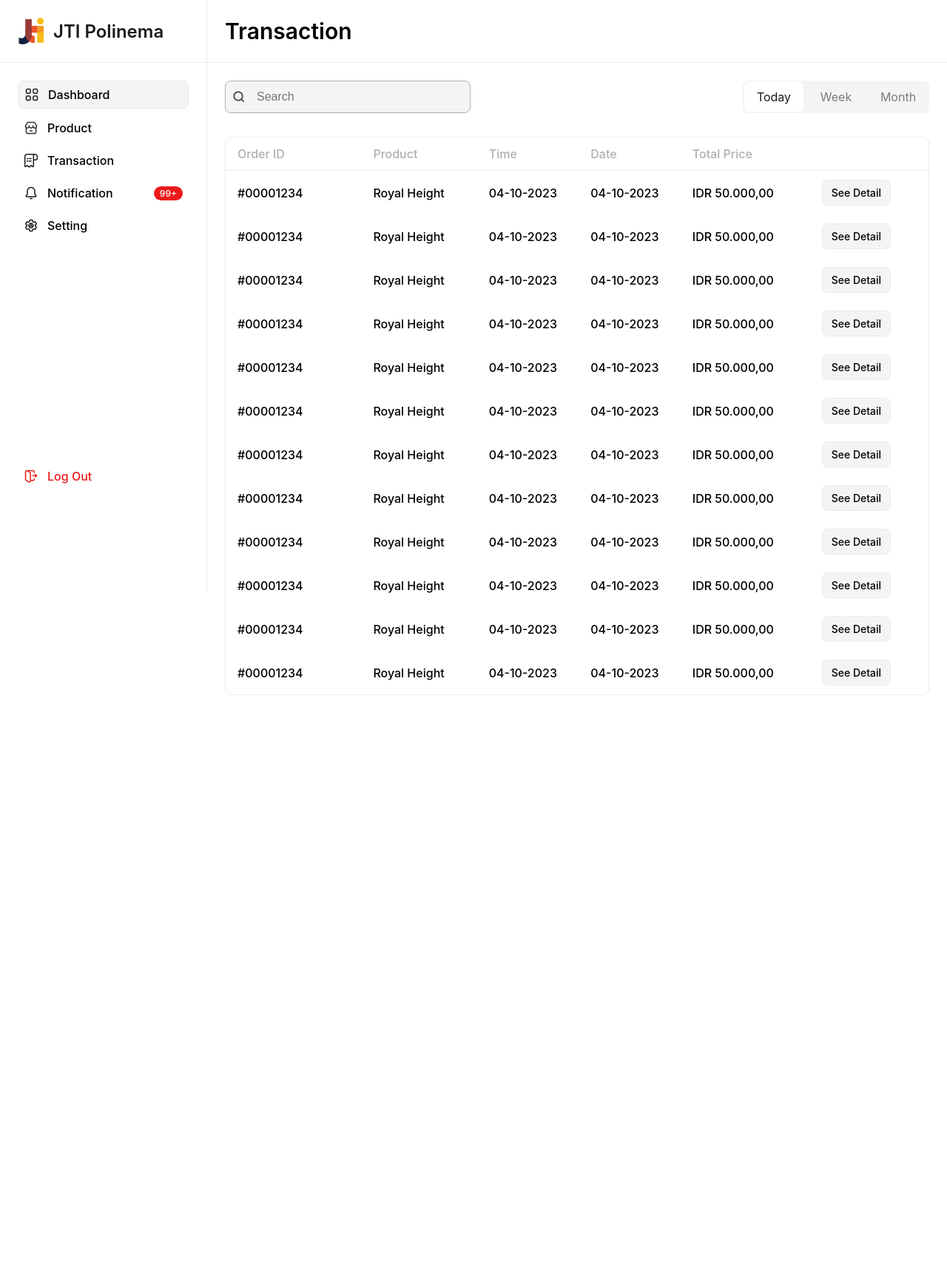
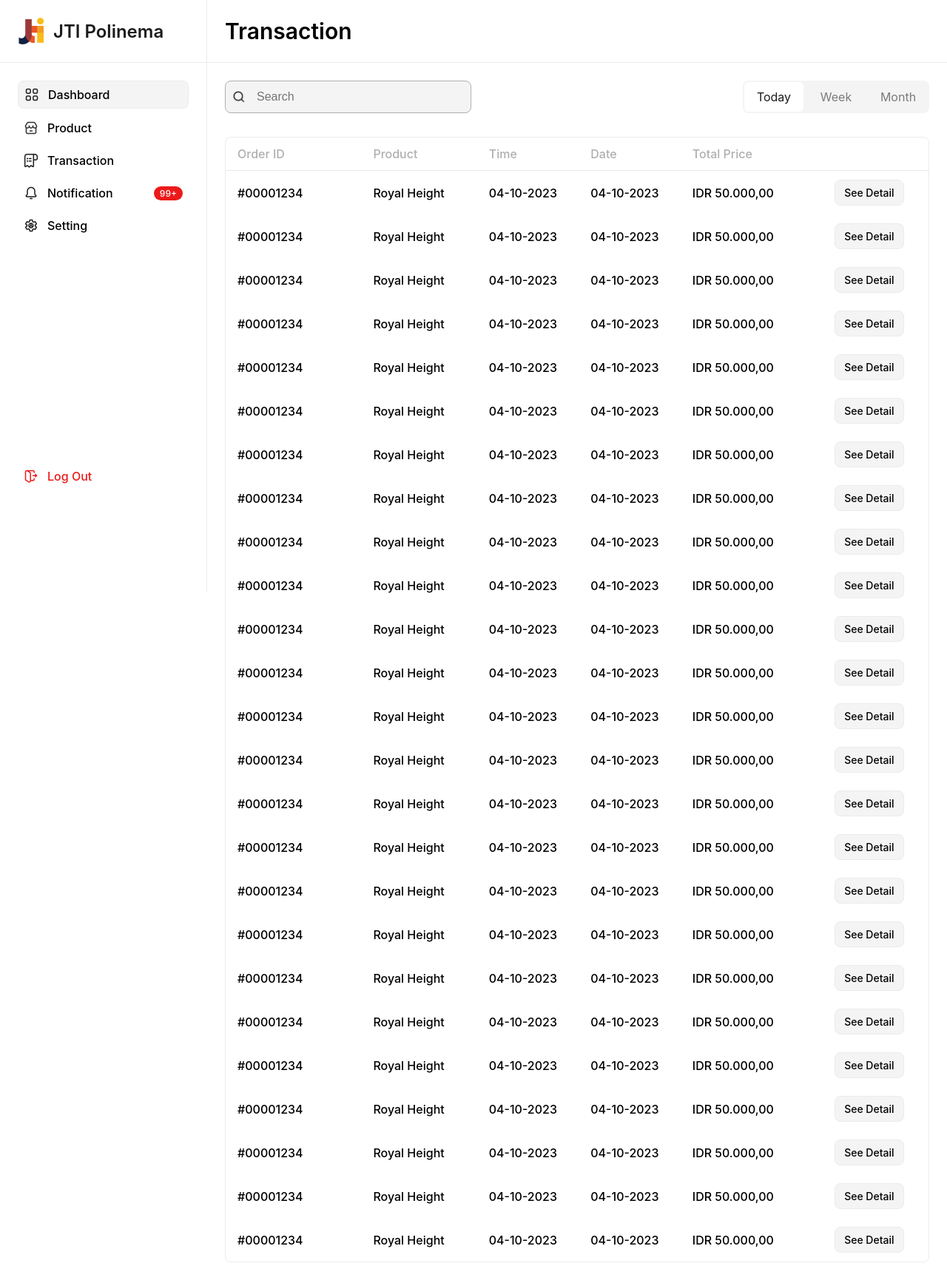
Before and after one commit to nhaidaar/Gacor_Kantin_TI2C, a PHP site: page /slicing-transaction.html in a window 1280 px wide. Shown: the whole page at 74% size. Before the commit the page ends 940 px from the top, so only its background shows below. Run offline with PHP 8.4, Linux system fonts and the light colour scheme; some web fonts are replaced.

Commit message:
update transaction page

```diff
--- a/web/slicing-transaction.html
+++ b/web/slicing-transaction.html
@@ -76,7 +76,7 @@
                             <td>04-10-2023</td>
                             <td>04-10-2023</td>
                             <td>IDR 50.000,00</td>
-                            <td><a href="#"><div class="seedetail">See Detail</div></a></td>
+                            <td><div class="seedetail"><a href="#">See Detail</a></div></td>
                         </tr>
                         <tr>
                             <td>#00001234</td>
@@ -84,7 +84,7 @@
                             <td>04-10-2023</td>
                             <td>04-10-2023</td>
                             <td>IDR 50.000,00</td>
-                            <td><a href="#"><div class="seedetail">See Detail</div></a></td>
+                            <td><div class="seedetail"><a href="#">See Detail</a></div></td>
                         </tr>
                         <tr>
                             <td>#00001234</td>
@@ -92,7 +92,7 @@
                             <td>04-10-2023</td>
                             <td>04-10-2023</td>
                             <td>IDR 50.000,00</td>
-                            <td><a href="#"><div class="seedetail">See Detail</div></a></td>
+                            <td><div class="seedetail"><a href="#">See Detail</a></div></td>
                         </tr>
                         <tr>
                             <td>#00001234</td>
@@ -100,7 +100,7 @@
                             <td>04-10-2023</td>
                             <td>04-10-2023</td>
                             <td>IDR 50.000,00</td>
-                            <td><a href="#"><div class="seedetail">See Detail</div></a></td>
+                            <td><div class="seedetail"><a href="#">See Detail</a></div></td>
                         </tr>
                         <tr>
                             <td>#00001234</td>
@@ -108,7 +108,7 @@
                             <td>04-10-2023</td>
                             <td>04-10-2023</td>
                             <td>IDR 50.000,00</td>
-                            <td><a href="#"><div class="seedetail">See Detail</div></a></td>
+                            <td><div class="seedetail"><a href="#">See Detail</a></div></td>
                         </tr>
                         <tr>
                             <td>#00001234</td>
@@ -116,7 +116,7 @@
                             <td>04-10-2023</td>
                             <td>04-10-2023</td>
                             <td>IDR 50.000,00</td>
-                            <td><a href="#"><div class="seedetail">See Detail</div></a></td>
+                            <td><div class="seedetail"><a href="#">See Detail</a></div></td>
                         </tr>
                         <tr>
                             <td>#00001234</td>
@@ -124,7 +124,7 @@
                             <td>04-10-2023</td>
                             <td>04-10-2023</td>
                             <td>IDR 50.000,00</td>
-                            <td><a href="#"><div class="seedetail">See Detail</div></a></td>
+                            <td><div class="seedetail"><a href="#">See Detail</a></div></td>
                         </tr>
                         <tr>
                             <td>#00001234</td>
@@ -132,7 +132,7 @@
                             <td>04-10-2023</td>
                             <td>04-10-2023</td>
                             <td>IDR 50.000,00</td>
-                            <td><a href="#"><div class="seedetail">See Detail</div></a></td>
+                            <td><div class="seedetail"><a href="#">See Detail</a></div></td>
                         </tr>
                         <tr>
                             <td>#00001234</td>
@@ -140,7 +140,7 @@
                             <td>04-10-2023</td>
                             <td>04-10-2023</td>
                             <td>IDR 50.000,00</td>
-                            <td><a href="#"><div class="seedetail">See Detail</div></a></td>
+                            <td><div class="seedetail"><a href="#">See Detail</a></div></td>
                         </tr>
                         <tr>
                             <td>#00001234</td>
@@ -148,7 +148,7 @@
                             <td>04-10-2023</td>
                             <td>04-10-2023</td>
                             <td>IDR 50.000,00</td>
-                            <td><a href="#"><div class="seedetail">See Detail</div></a></td>
+                            <td><div class="seedetail"><a href="#">See Detail</a></div></td>
                         </tr>
                         <tr>
                             <td>#00001234</td>
@@ -156,7 +156,7 @@
                             <td>04-10-2023</td>
                             <td>04-10-2023</td>
                             <td>IDR 50.000,00</td>
-                            <td><a href="#"><div class="seedetail">See Detail</div></a></td>
+                            <td><div class="seedetail"><a href="#">See Detail</a></div></td>
                         </tr>
                         <tr>
                             <td>#00001234</td>
@@ -164,7 +164,111 @@
                             <td>04-10-2023</td>
                             <td>04-10-2023</td>
                             <td>IDR 50.000,00</td>
-                            <td><a href="#"><div class="seedetail">See Detail</div></a></td>
+                            <td><div class="seedetail"><a href="#">See Detail</a></div></td>
+                        </tr>
+                        <tr>
+                            <td>#00001234</td>
+                            <td>Royal Height</td>
+                            <td>04-10-2023</td>
+                            <td>04-10-2023</td>
+                            <td>IDR 50.000,00</td>
+                            <td><div class="seedetail"><a href="#">See Detail</a></div></td>
+                        </tr>
+                        <tr>
+                            <td>#00001234</td>
+                            <td>Royal Height</td>
+                            <td>04-10-2023</td>
+                            <td>04-10-2023</td>
+                            <td>IDR 50.000,00</td>
+                            <td><div class="seedetail"><a href="#">See Detail</a></div></td>
+                        </tr>
+                        <tr>
+                            <td>#00001234</td>
+                            <td>Royal Height</td>
+                            <td>04-10-2023</td>
+                            <td>04-10-2023</td>
+                            <td>IDR 50.000,00</td>
+                            <td><div class="seedetail"><a href="#">See Detail</a></div></td>
+                        </tr>
+                        <tr>
+                            <td>#00001234</td>
+                            <td>Royal Height</td>
+                            <td>04-10-2023</td>
+                            <td>04-10-2023</td>
+                            <td>IDR 50.000,00</td>
+                            <td><div class="seedetail"><a href="#">See Detail</a></div></td>
+                        </tr>
+                        <tr>
+                            <td>#00001234</td>
+                            <td>Royal Height</td>
+                            <td>04-10-2023</td>
+                            <td>04-10-2023</td>
+                            <td>IDR 50.000,00</td>
+                            <td><div class="seedetail"><a href="#">See Detail</a></div></td>
+                        </tr>
+                        <tr>
+                            <td>#00001234</td>
+                            <td>Royal Height</td>
+                            <td>04-10-2023</td>
+                            <td>04-10-2023</td>
+                            <td>IDR 50.000,00</td>
+                            <td><div class="seedetail"><a href="#">See Detail</a></div></td>
+                        </tr>
+                        <tr>
+                            <td>#00001234</td>
+                            <td>Royal Height</td>
+                            <td>04-10-2023</td>
+                            <td>04-10-2023</td>
+                            <td>IDR 50.000,00</td>
+                            <td><div class="seedetail"><a href="#">See Detail</a></div></td>
+                        </tr>
+                        <tr>
+                            <td>#00001234</td>
+                            <td>Royal Height</td>
+                            <td>04-10-2023</td>
+                            <td>04-10-2023</td>
+                            <td>IDR 50.000,00</td>
+                            <td><div class="seedetail"><a href="#">See Detail</a></div></td>
+                        </tr>
+                        <tr>
+                            <td>#00001234</td>
+                            <td>Royal Height</td>
+                            <td>04-10-2023</td>
+                            <td>04-10-2023</td>
+                            <td>IDR 50.000,00</td>
+                            <td><div class="seedetail"><a href="#">See Detail</a></div></td>
+                        </tr>
+                        <tr>
+                            <td>#00001234</td>
+                            <td>Royal Height</td>
+                            <td>04-10-2023</td>
+                            <td>04-10-2023</td>
+                            <td>IDR 50.000,00</td>
+                            <td><div class="seedetail"><a href="#">See Detail</a></div></td>
+                        </tr>
+                        <tr>
+                            <td>#00001234</td>
+                            <td>Royal Height</td>
+                            <td>04-10-2023</td>
+                            <td>04-10-2023</td>
+                            <td>IDR 50.000,00</td>
+                            <td><div class="seedetail"><a href="#">See Detail</a></div></td>
+                        </tr>
+                        <tr>
+                            <td>#00001234</td>
+                            <td>Royal Height</td>
+                            <td>04-10-2023</td>
+                            <td>04-10-2023</td>
+                            <td>IDR 50.000,00</td>
+                            <td><div class="seedetail"><a href="#">See Detail</a></div></td>
+                        </tr>
+                        <tr>
+                            <td>#00001234</td>
+                            <td>Royal Height</td>
+                            <td>04-10-2023</td>
+                            <td>04-10-2023</td>
+                            <td>IDR 50.000,00</td>
+                            <td><div class="seedetail"><a href="#">See Detail</a></div></td>
                         </tr>
                     </tbody>
                 </table>
--- a/web/style.css
+++ b/web/style.css
@@ -155,13 +155,15 @@ a {
 }
 
 .transaction-control {
+    width: 100%;
     display: flex;
+    gap: 16px;
     justify-content: space-between;
     margin-bottom: 32px;
 }
 
 .searchbar {
-    width: 332px;
+    width: 35%;
     padding: 10px 8px;
     background-color: #f4f4f4;
     display: flex;
@@ -220,7 +222,7 @@ a {
 
 table {
     width: 100%;
-    display: block;
+    display: inline-block;
     overflow-x: auto;
     text-align: left;
     border-collapse: collapse;
@@ -229,12 +231,12 @@ table {
 }
 
 th{
-    border-bottom: 1px solid #EBEBEB;
     width: 100vw;
     padding-inline: 16px;
     padding-block: 12px;
     font-weight: 500;
     color: #AFAFAF;
+    border-bottom: 1px solid #EBEBEB;
 }
 
 td {
@@ -242,6 +244,10 @@ td {
     padding-block: 12px;
     font-weight: 500;
     color: #000;
+}
+
+td:last-child {
+    text-align: center;
 }
 
 td .seedetail {
```
Also changed, not shown: 1 other file.
